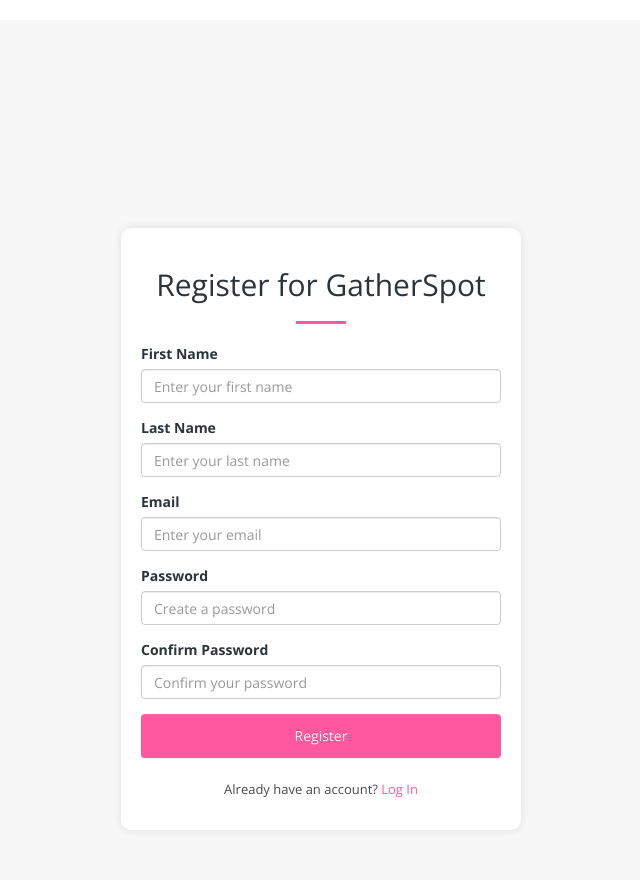
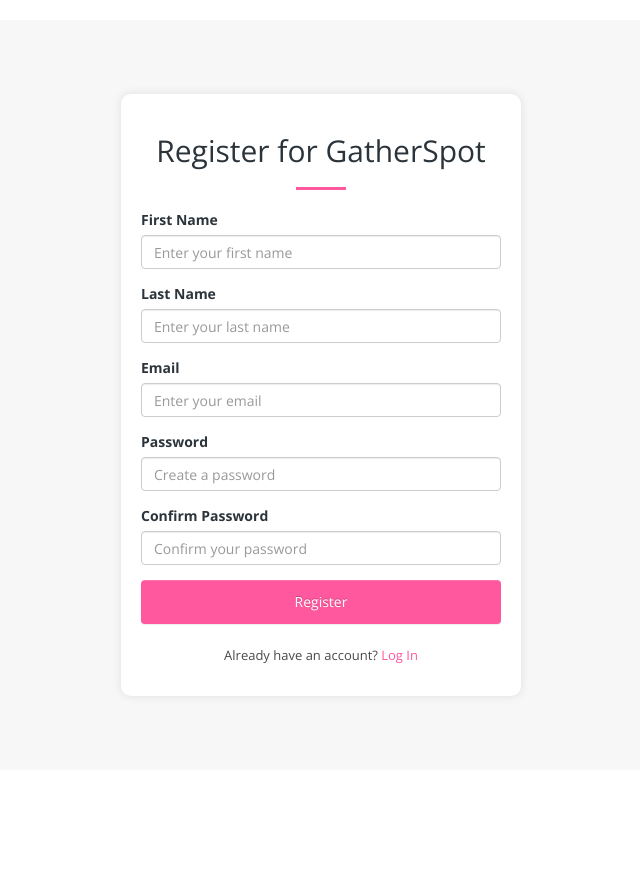
Before and after one commit to xerxes168/Web-Sys-Group-6-Project, a PHP site: page /register.php in a window 1280 px wide. Shown: the part 58-938 px from the top of the page, without its empty margins (319-959 px from the left). Run offline with PHP 8.4, Linux system fonts and the light colour scheme.

Commit message:
Update Login Register

```diff
--- a/css/sit_login.css
+++ b/css/sit_login.css
@@ -19,12 +19,11 @@
 
 /* Main container takes full height */
 .login-section {
-    height: 100vh; /* Full viewport height */
+    height: 80vh; /* Full viewport height */
     display: flex;
     justify-content: center; /* Center horizontally */
     align-items: center; /* Center vertically */
     background: #f7f7f7;
-    padding-top: 80px; /* Adjusted for taller navbar with dropdown */
     box-sizing: border-box; /* Include padding in height calculation */
 }
 
--- a/css/sit_register.css
+++ b/css/sit_register.css
@@ -19,12 +19,11 @@
 
 /* Main container takes full height */
 .register-section {
-    height: 100vh; /* Full viewport height */
+    height: 80vh; /* Full viewport height */
     display: flex;
     justify-content: center; /* Center horizontally */
     align-items: center; /* Center vertically */
     background: #f7f7f7;
-    padding-top: 80px; /* Adjusted for taller navbar with dropdown */
     box-sizing: border-box; /* Include padding in height calculation */
 }
 
```
